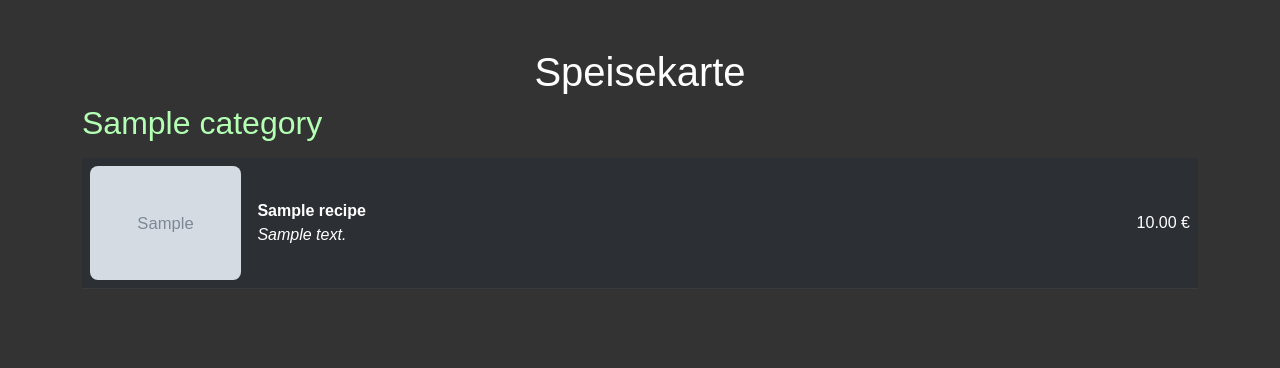
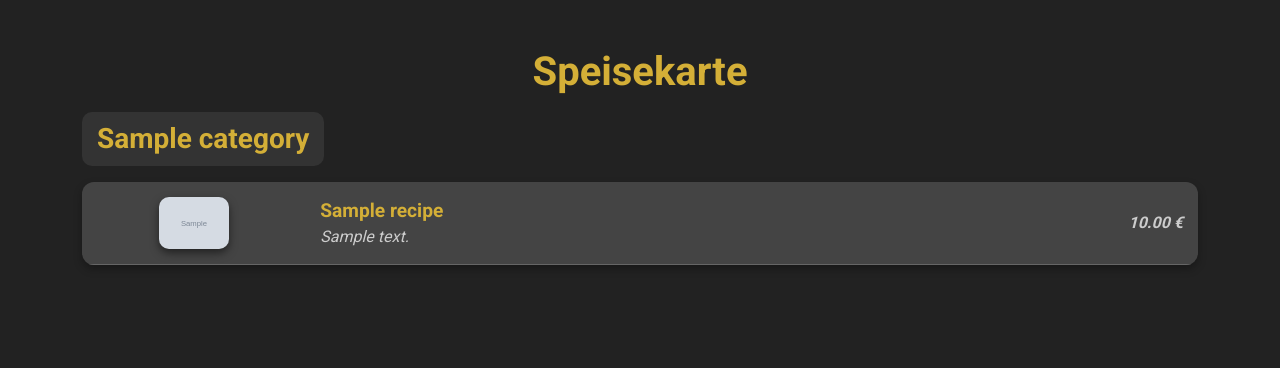
Before and after one commit to BaraMGB/recipe, a Flask app: template app/templates/menu.html in a window 1280 px wide. Shown: the top 368 px of the page. Run offline with Flask 3, Linux system fonts and the light colour scheme; the template is opened without the code that fills it: most values are stand-ins (such as "Sample title", 1, 10 or a date in 2020); grey boxes marked "Sample" are stand-in pictures.

Commit message:
design of menu card

```diff
--- a/app/templates/menu.html
+++ b/app/templates/menu.html
@@ -4,33 +4,91 @@
     <meta charset="UTF-8">
     <meta name="viewport" content="width=device-width, initial-scale=1.0">
     <title>Speisekarte</title>
+    <link href="https://fonts.googleapis.com/css2?family=Roboto:wght@400;500;700&display=swap" rel="stylesheet">
     <link rel="stylesheet" href="https://cdn.jsdelivr.net/npm/bootstrap@5.1.3/dist/css/bootstrap.min.css">
     <style>
+        /* Allgemeine Stile */
         body {
+            background-color: #222;
+            color: #eaeaea;
+            font-family: 'Roboto', sans-serif;
+            margin: 0;
+            padding: 0;
+        }
+
+        h1, h2 {
+            text-align: center;
+            font-weight: 700;
+            margin-bottom: 1rem;
+            color: #d4af37; /* Blasses Gold für Titel */
+        }
+
+        /* Kategorie-Stil */
+        .category {
+            margin-bottom: 3rem;
+        }
+
+        .category h2 {
+            font-size: 1.75rem;
             background-color: #333;
-            color: #fff;
-            font-family: Arial, sans-serif;
+            padding: 10px 15px;
+            border-radius: 10px;
+            display: inline-block;
+            color: #d4af37; /* Blasses Gold */
         }
-        .category {
-            margin-bottom: 2rem;
+
+        /* Tabelle und Menü-Stil */
+        .table {
+            width: 100%;
+            border-spacing: 0;
+            border-collapse: collapse;
+            background-color: #444;
+            border-radius: 12px;
+            overflow: hidden;
+            box-shadow: 0 4px 8px rgba(0, 0, 0, 0.3);
         }
-        .category h2 {
-            color: #b3ffb3;
-            margin-bottom: 1rem;
+
+        .table tbody tr {
+            transition: background-color 0.3s ease;
         }
-        .menu-item {
-            background-color: #999;
-            color: #000;
-            padding: 1rem;
-            border-radius: 8px;
-            display: flex;
-            justify-content: space-between;
-            margin-bottom: 1rem;
-            align-items: center;
+
+        .table tbody tr:hover {
+            background-color: #555;
         }
+
+        .table td {
+            padding: 15px;
+            vertical-align: middle;
+            border-bottom: 1px solid #666;
+        }
+
+        .table td:first-child {
+            text-align: center;
+        }
+
+        .table td:last-child {
+            text-align: right;
+            font-weight: 700;
+            color: #d4af37; /* Blasses Gold */
+        }
+
+        /* Bildstil */
         .menu-item img {
-            max-width: 50px;
-            margin-right: 1rem;
+            max-width: 70px;
+            border-radius: 10px;
+            box-shadow: 0 4px 8px rgba(0, 0, 0, 0.5);
+        }
+
+        /* Name und Beschreibung */
+        .menu-item strong {
+            font-size: 1.2rem;
+            color: #d4af37; /* Blasses Gold */
+        }
+
+        .menu-item span {
+            font-style: italic;
+            color: #ccc;
+            display: block;
         }
     </style>
 </head>
@@ -40,22 +98,25 @@
         {% for category, recipes in categorized_recipes.items() %}
         <div class="category">
             <h2>{{ category }}</h2>
-        <table class="table table-dark table-striped align-middle">
+            <table class="table">
                 <tbody>
                     {% for recipe in recipes %}
-                <tr>
-                    <td style="width: 15%;">
+                    <tr class="menu-item">
+                        <!-- Foto -->
+                        <td style="width: 20%;">
                             {% if recipe.photo %}
-                        <img src="{{ url_for('uploaded_file', filename=recipe.photo) }}" alt="{{ recipe.name }}" style="max-width: 100%; border-radius: 8px;">
+                            <img src="{{ url_for('uploaded_file', filename=recipe.photo) }}" alt="{{ recipe.name }}">
                             {% else %}
-                        <img src="{{ url_for('static', filename='default.png') }}" alt="Kein Foto verfügbar" style="max-width: 100%; border-radius: 8px;">
+                            <img src="{{ url_for('static', filename='default.png') }}" alt="Kein Foto verfügbar">
                             {% endif %}
                         </td>
-                    <td style="width: 65%;">
-                        <strong>{{ recipe.name }}</strong><br>
-                        <span style="font-style: italic;">{{ recipe.menu_description }}</span>
+                        <!-- Name und Beschreibung -->
+                        <td style="width: 60%;">
+                            <strong>{{ recipe.name }}</strong>
+                            <span>{{ recipe.menu_description }}</span>
                         </td>
-                    <td style="width: 20%; text-align: right;">
+                        <!-- Preis -->
+                        <td style="width: 20%;">
                             <span>{{ "%.2f" % recipe.selling_price }} €</span>
                         </td>
                     </tr>
@@ -65,6 +126,5 @@
         </div>
         {% endfor %}
     </div>
-
 </body>
 </html>
```
Lines whose indentation alone changed are shown as unchanged.
